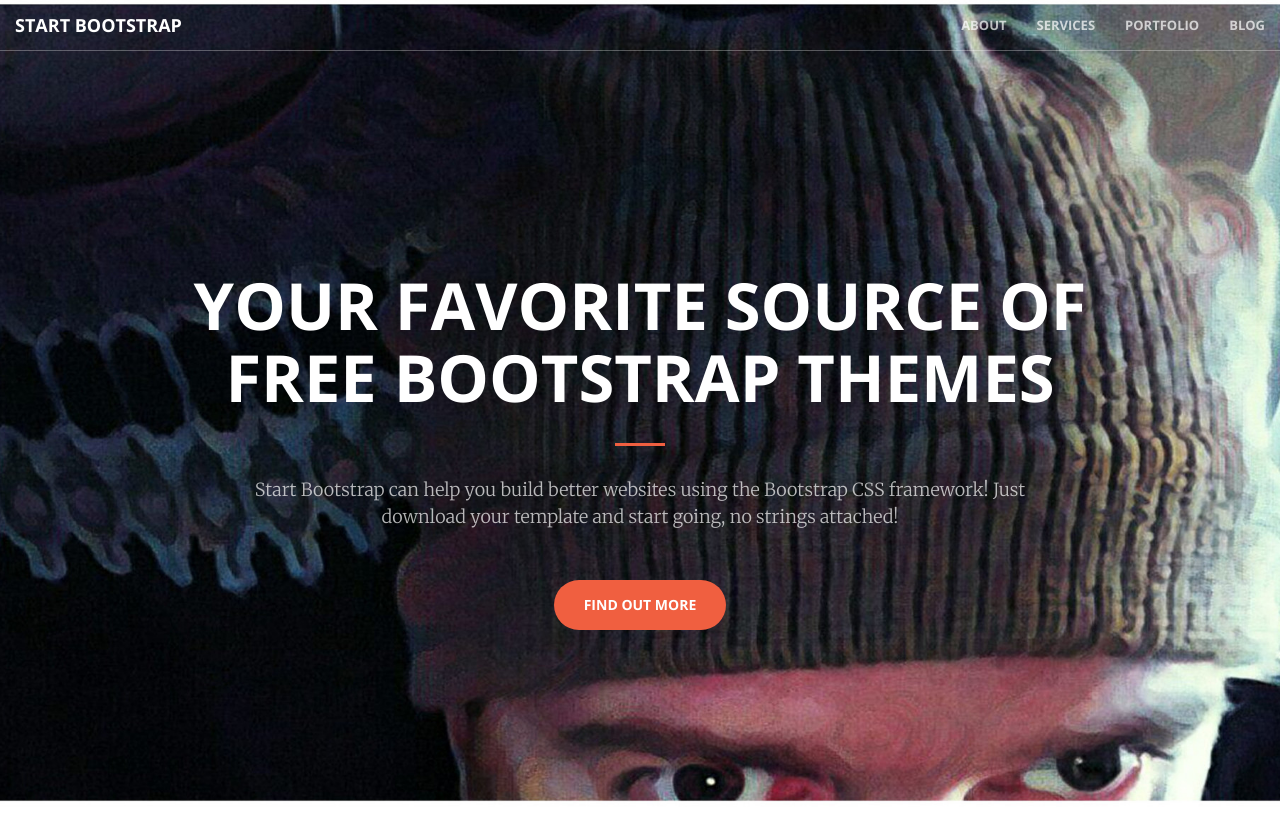
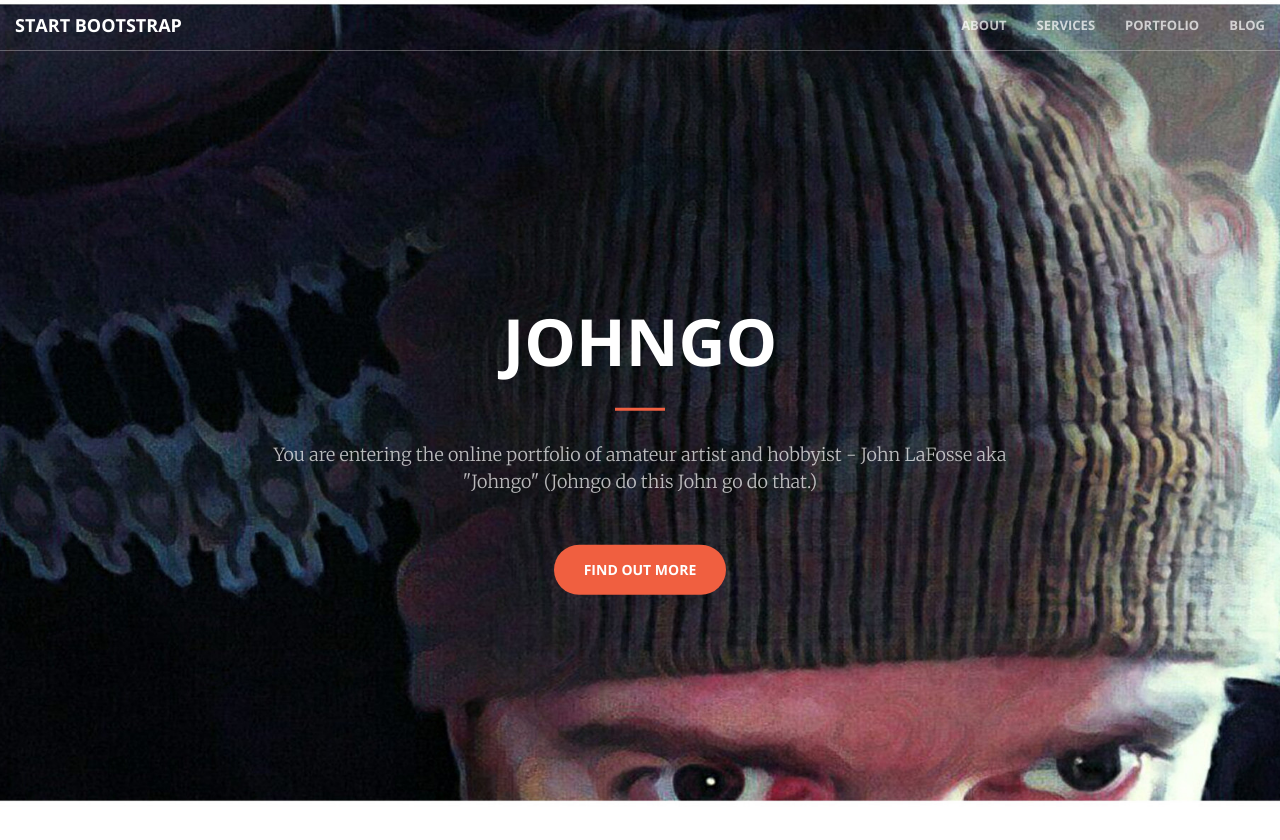
Before and after one commit to Koluskomtu/lafosse, a Jekyll site: the page index.html, which Jekyll copies as it is, in a window 1280 px wide and 900 px high. Shown: the top 840 px of the window. Built offline with Jekyll 4.4.1, drawn with Linux system fonts in a browser that asks for light colours.

Commit message:
heading edit

```diff
--- a/index.html
+++ b/index.html
@@ -58,9 +58,11 @@
       		<header>
 			<div class="header-content">
 				<div class="header-content-inner">
-					<h1>Your Favorite Source of Free Bootstrap Themes</h1>
-					<hr>
-					<p>Start Bootstrap can help you build better websites using the Bootstrap CSS framework! Just download your template and start going, no strings attached!</p>
+					 <h1 id="homeHeading">Johngo</h1>
+               <hr>
+               <p>You are entering the online portfolio of amateur artist and hobbyist - John LaFosse aka "Johngo" (Johngo do this John go do that.)</p>
+
+
 					<a href="about.html" class="btn btn-primary btn-xl page-scroll">Find Out More</a>
 				</div>
 			</div>
```
